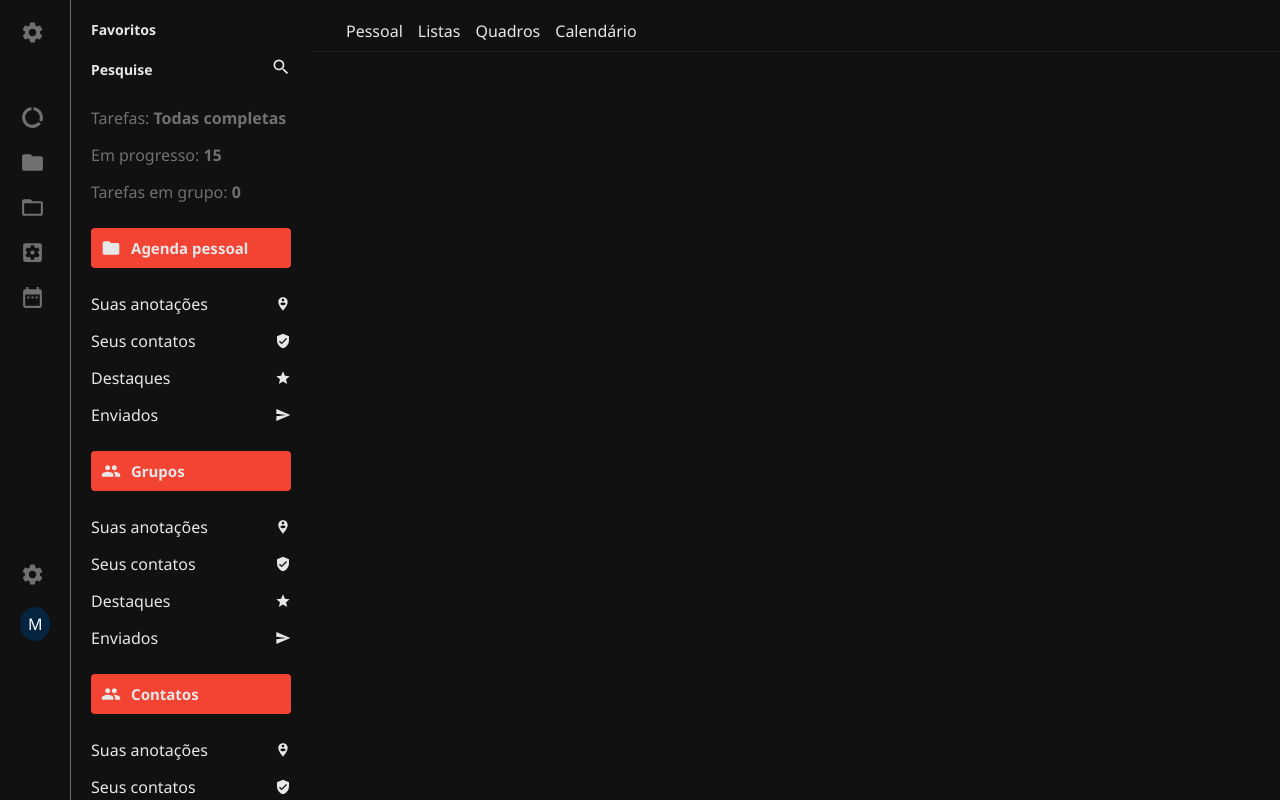
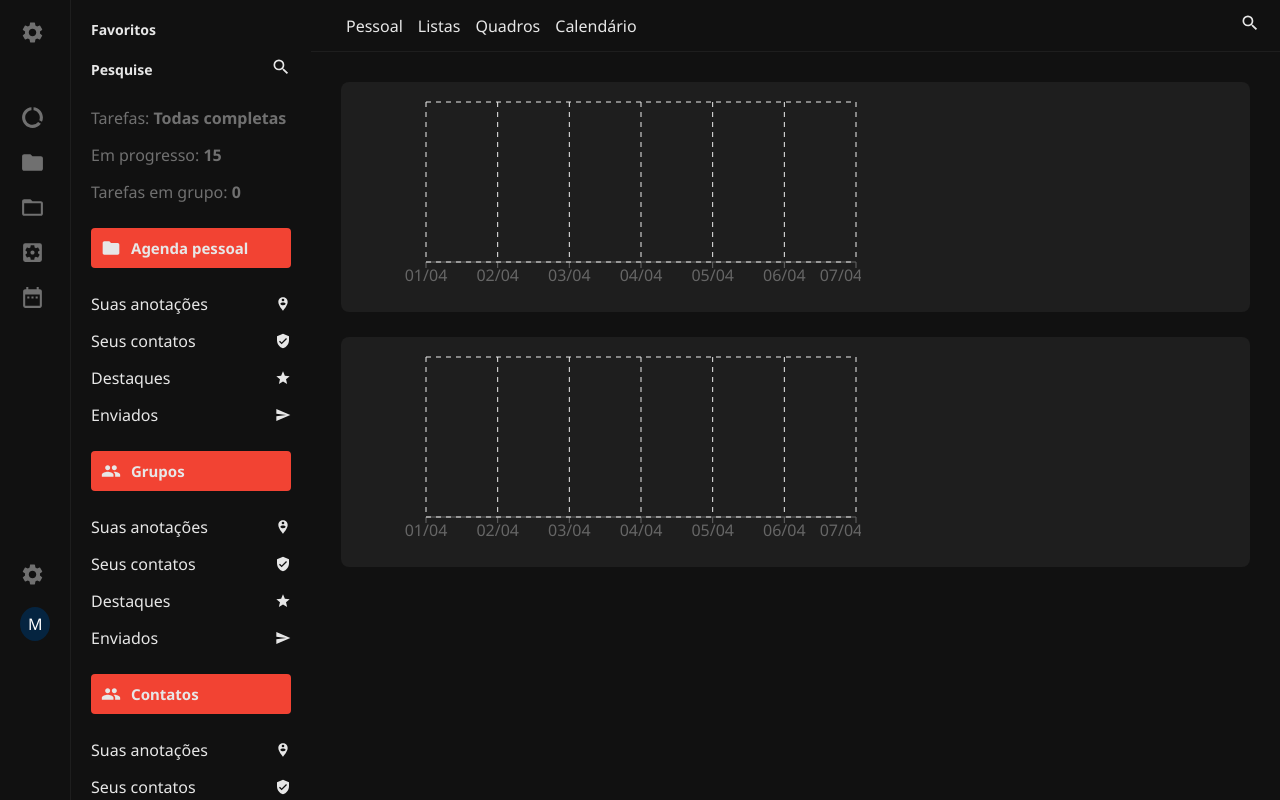
Before and after one commit to mateusPPinh/dashboard, a React (Create React App) app: page / in a window 1280 px wide. Built offline with nearby package versions, Linux system fonts and the light colour scheme.

Commit message:
final version

```diff
--- a/package.json
+++ b/package.json
@@ -17,6 +17,7 @@
     "react-icons": "^4.2.0",
     "react-router-dom": "^5.2.0",
     "react-scripts": "4.0.2",
+    "recharts": "^2.0.7",
     "styled-components": "^5.2.1",
     "typescript": "^4.1.2",
     "web-vitals": "^1.0.1"
--- a/src/components/DashboardOptions/index.tsx
+++ b/src/components/DashboardOptions/index.tsx
@@ -1,6 +1,46 @@
-import React from 'react';
+import React from "react";
+import { SearchIcon } from "../FavoriteList/styles";
+import { LineChart, XAxis, YAxis, CartesianGrid, Line } from "recharts";
 
-import { Container, Header } from './styles';
+import { Container, Header, Content, Card } from "./styles";
+
+const data = [
+  {
+    name: "01/04",
+    subscribers: 4000,
+    new: 54,
+  },
+  {
+    name: "02/04",
+    subscribers: 3000,
+    new: 1400,
+  },
+  {
+    name: "03/04",
+    subscribers: 2000,
+    new: 3000,
+  },
+  {
+    name: "04/04",
+    subscribers: 2780,
+    new: 400,
+  },
+  {
+    name: "05/04",
+    subscribers: 1890,
+    new: 400,
+  },
+  {
+    name: "06/04",
+    subscribers: 2390,
+    new: 812,
+  },
+  {
+    name: "07/04",
+    subscribers: 3490,
+    new: 321,
+  },
+];
 
 const DashboardOptions: React.FC = () => {
   return (
@@ -26,10 +66,34 @@ const DashboardOptions: React.FC = () => {
           </ul>
         </div>
 
+        <a href="#">
+          <SearchIcon />
+        </a>
+      </Header>
 
-      </Header>
+      <Content>
+        <Card>
+          <LineChart width={500} height={200} data={data}>
+            <XAxis dataKey="name" />
+            <YAxis />
+            <CartesianGrid stroke="#eee" strokeDasharray="5 5" />
+            <Line type="monotone" dataKey="uv" stroke="#8884d8" />
+            <Line type="monotone" dataKey="pv" stroke="#82ca9d" />
+          </LineChart>
+        </Card>
+
+        <Card>
+          <LineChart width={500} height={200} data={data}>
+            <XAxis dataKey="name" />
+            <YAxis />
+            <CartesianGrid stroke="#eee" strokeDasharray="5 5" />
+            <Line type="monotone" dataKey="uv" stroke="#8884d8" />
+            <Line type="monotone" dataKey="pv" stroke="#82ca9d" />
+          </LineChart>
+        </Card>
+      </Content>
     </Container>
   );
-}
+};
 
 export default DashboardOptions;
--- a/src/components/DashboardOptions/styles.ts
+++ b/src/components/DashboardOptions/styles.ts
@@ -4,7 +4,6 @@ export const Container = styled.div`
   background: #111111;
   grid-area: 'DO';
   height: 100vh;
-
   /* padding: 20px; */
 `;
 
@@ -12,9 +11,14 @@ export const Container = styled.div`
 export const Header = styled.div`
   height: 52px;
   border-bottom: 1px solid #1e1e1e;
+  padding: 20px;
+
+  display: flex;
+  flex-direction: row;
+  align-items: center;
+  justify-content: space-between;
 
   div {
-    padding: 20px;
 
     ul {
       display: flex;
@@ -29,3 +33,14 @@ export const Header = styled.div`
     }
   }
 `;
+
+export const Content = styled.div`
+  padding: 30px;
+`;
+
+export const Card = styled.div`
+  background: #1e1e1e;
+  border-radius: 8px;
+  margin-bottom: 25px;
+  padding: 15px 20px;
+`;
--- a/src/components/Sidebar/styles.ts
+++ b/src/components/Sidebar/styles.ts
@@ -13,7 +13,7 @@ export const Container = styled.div`
 
   background-color: #111111;
   height: 100vh;
-  border-right: 1px solid #707070;
+  border-right: 1px solid #1e1e1e;
 `;
 
 export const SettingsContent = styled.div`
```
Also changed, not shown: 1 other file (tests, documents, lock files or other folders).
